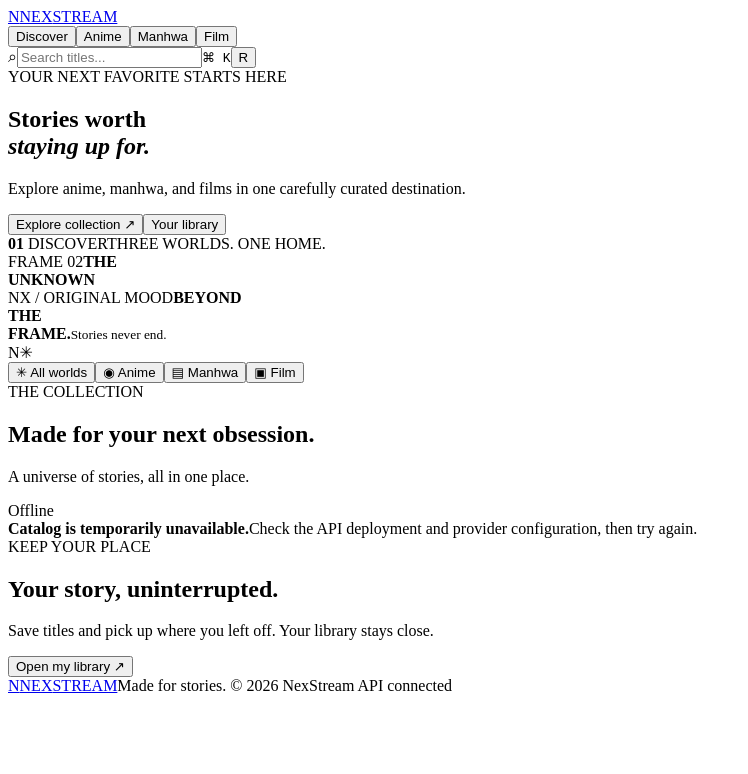
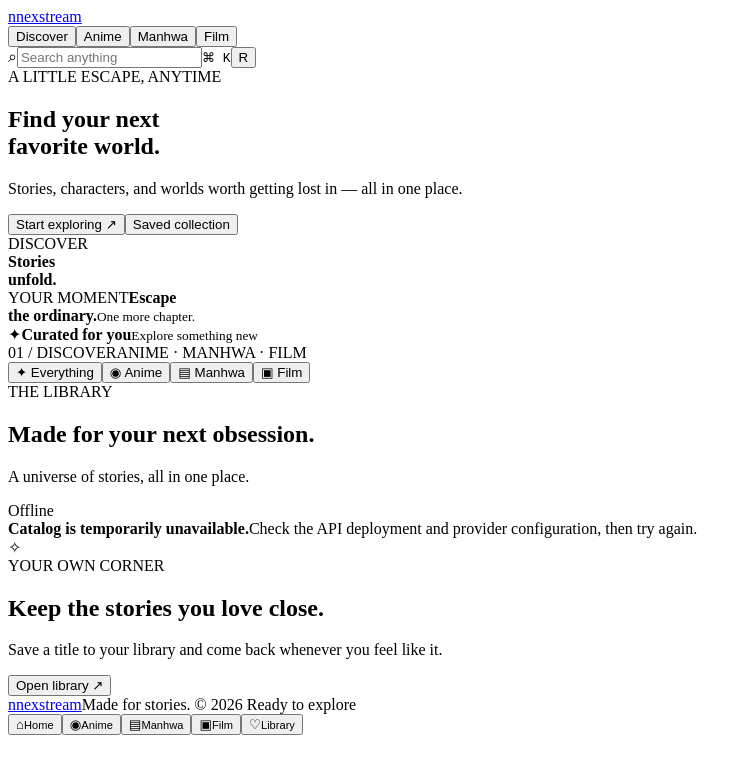
Before and after one commit to ownerhmmodzteam/NexStream, a website: page public/index.html in a window 1280 px wide. Shown: the whole page, without its empty margins (0-748 px from the left). Drawn offline with Linux system fonts and the light colour scheme; no server answers.

Commit message:
Redesign NexStream homepage with iOS-inspired glass UI

```diff
--- a/public/index.html
+++ b/public/index.html
@@ -2,30 +2,30 @@
 <html lang="id">
 <head>
 <meta charset="utf-8"><meta name="viewport" content="width=device-width,initial-scale=1,viewport-fit=cover">
-<meta name="theme-color" content="#09090b"><meta name="description" content="NexStream — Anime, Manhwa, and Film in one place">
+<meta name="theme-color" content="#111116"><meta name="description" content="NexStream — discover Anime, Manhwa, and Film">
 <link rel="manifest" href="/manifest.webmanifest"><link rel="icon" href="/icons/icon.svg">
 <link rel="preconnect" href="https://fonts.googleapis.com"><link rel="preconnect" href="https://fonts.gstatic.com" crossorigin>
 <link href="https://fonts.googleapis.com/css2?family=DM+Sans:wght@400;500;600;700&family=Manrope:wght@500;600;700;800&display=swap" rel="stylesheet">
-<link rel="stylesheet" href="/styles.css"><title>NexStream — Discover your next story</title>
+<link rel="stylesheet" href="/styles.css"><title>NexStream</title>
 </head>
 <body>
-<div class="ambient ambient-a"></div><div class="ambient ambient-b"></div>
-<header class="topbar">
-<a class="brand" href="/" aria-label="NexStream home"><span class="brand-mark">N</span><span>NEX<span>STREAM</span></span></a>
+<div class="backdrop"></div><div class="ambient ambient-a"></div><div class="ambient ambient-b"></div>
+<header class="topbar glass">
+<a class="brand" href="/" aria-label="NexStream home"><span class="brand-mark">n</span><span class="brand-name">nexstream</span></a>
 <nav class="desktop-nav" aria-label="Main navigation"><button class="nav-link active" data-route="home">Discover</button><button class="nav-link" data-route="anime">Anime</button><button class="nav-link" data-route="manhwa">Manhwa</button><button class="nav-link" data-route="film">Film</button></nav>
-<div class="top-actions"><label class="searchbox"><span>⌕</span><input id="searchInput" type="search" placeholder="Search titles..." autocomplete="off"><kbd>⌘ K</kbd></label><button class="avatar" id="libraryBtn" aria-label="Open library">R</button></div>
+<div class="top-actions"><label class="searchbox glass-soft"><span class="search-icon">⌕</span><input id="searchInput" type="search" placeholder="Search anything" autocomplete="off"><kbd>⌘ K</kbd></label><button class="avatar glass-soft" id="libraryBtn" aria-label="Open library">R</button></div>
 </header>
 <main id="app" class="shell">
-<section class="hero">
-<div class="hero-copy"><span class="eyebrow"><i></i> YOUR NEXT FAVORITE STARTS HERE</span><h1>Stories worth<br><em>staying up for.</em></h1><p>Explore anime, manhwa, and films in one carefully curated destination.</p><div class="hero-actions"><button class="btn btn-primary" data-route="anime">Explore collection <span>↗</span></button><button class="btn btn-quiet" data-route="library">Your library</button></div><div class="hero-meta"><span><b>01</b> DISCOVER</span><span class="meta-line"></span><span>THREE WORLDS. ONE HOME.</span></div></div>
-<div class="hero-art" aria-hidden="true"><div class="art-orbit orbit-one"></div><div class="art-orbit orbit-two"></div><div class="art-card art-back"><span>FRAME 02</span><b>THE<br>UNKNOWN</b></div><div class="art-card art-front"><div class="art-glow"></div><span>NX / ORIGINAL MOOD</span><b>BEYOND<br>THE<br>FRAME.</b><small>Stories never end.</small></div><div class="art-stamp">N<span>✳</span></div></div>
-</section>
-<section class="quick-cats" aria-label="Categories"><button class="cat-pill selected" data-route="home">✳ <span>All worlds</span></button><button class="cat-pill" data-route="anime">◉ <span>Anime</span></button><button class="cat-pill" data-route="manhwa">▤ <span>Manhwa</span></button><button class="cat-pill" data-route="film">▣ <span>Film</span></button></section>
-<section class="section-head"><div><span class="eyebrow">THE COLLECTION</span><h2 id="sectionTitle">Made for your next obsession.</h2><p id="sectionDesc">A universe of stories, all in one place.</p></div><div class="section-controls"><span class="live-dot"></span><span id="resultCount">Waiting for catalog</span></div></section>
-<div id="catalog" class="catalog-grid"><div class="loading-card"><span class="loader"></span><p>Connecting to NexStream catalog…</p></div></div>
-<section class="feature-strip"><div><span class="eyebrow">KEEP YOUR PLACE</span><h2>Your story, uninterrupted.</h2><p>Save titles and pick up where you left off. Your library stays close.</p></div><button class="btn btn-outline" data-route="library">Open my library ↗</button></section>
-<footer><a class="brand brand-small" href="/"><span class="brand-mark">N</span><span>NEX<span>STREAM</span></span></a><span>Made for stories. © <span id="year"></span> NexStream</span><span class="footer-status"><i></i> API connected</span></footer>
+<section class="hero glass">
+<div class="hero-copy"><span class="eyebrow"><span class="eyebrow-dot"></span> A LITTLE ESCAPE, ANYTIME</span><h1>Find your next<br><span>favorite world.</span></h1><p>Stories, characters, and worlds worth getting lost in — all in one place.</p><div class="hero-actions"><button class="btn btn-primary" data-route="anime">Start exploring <span>↗</span></button><button class="btn btn-secondary" data-route="library">Saved collection</button></div></div>
+<div class="hero-visual"><div class="visual-glow"></div><div class="visual-orb orb-one"></div><div class="visual-orb orb-two"></div><div class="visual-panel panel-back"><span>DISCOVER</span><div class="panel-shape shape-a"></div><b>Stories<br>unfold.</b></div><div class="visual-panel panel-front"><div class="panel-shape shape-b"></div><span>YOUR MOMENT</span><b>Escape<br>the ordinary.</b><small>One more chapter.</small></div><div class="floating-chip glass-soft"><span class="chip-icon">✦</span><span><b>Curated for you</b><small>Explore something new</small></span></div></div>
+<div class="hero-bottom"><span>01 / DISCOVER</span><span class="hero-line"></span><span>ANIME · MANHWA · FILM</span></div></section>
+<section class="category-row"><button class="cat-pill selected" data-route="home"><span class="cat-icon">✦</span> Everything</button><button class="cat-pill" data-route="anime"><span class="cat-icon">◉</span> Anime</button><button class="cat-pill" data-route="manhwa"><span class="cat-icon">▤</span> Manhwa</button><button class="cat-pill" data-route="film"><span class="cat-icon">▣</span> Film</button></section>
+<section class="section-head"><div><span class="eyebrow">THE LIBRARY</span><h2 id="sectionTitle">A world to step into.</h2><p id="sectionDesc">A little inspiration for your next watch or read.</p></div><div class="section-status"><span class="live-dot"></span><span id="resultCount">Loading collection</span></div></section>
+<div id="catalog" class="catalog-grid"><div class="loading-card glass"><span class="loader"></span><p>Gathering your collection…</p></div></div>
+<section class="feature-strip glass"><div class="strip-icon">✧</div><div><span class="eyebrow">YOUR OWN CORNER</span><h2>Keep the stories you love close.</h2><p>Save a title to your library and come back whenever you feel like it.</p></div><button class="btn btn-secondary" data-route="library">Open library <span>↗</span></button></section>
+<footer><a class="brand brand-small" href="/"><span class="brand-mark">n</span><span class="brand-name">nexstream</span></a><span>Made for stories. © <span id="year"></span></span><span class="footer-status"><i></i> Ready to explore</span></footer>
 </main>
-<div id="toast" class="toast" role="status" aria-live="polite"></div>
-<script src="/app.js" defer></script>
+<nav class="mobile-dock glass"><button class="dock-item active" data-route="home"><span>⌂</span><small>Home</small></button><button class="dock-item" data-route="anime"><span>◉</span><small>Anime</small></button><button class="dock-item" data-route="manhwa"><span>▤</span><small>Manhwa</small></button><button class="dock-item" data-route="film"><span>▣</span><small>Film</small></button><button class="dock-item" data-route="library"><span>♡</span><small>Library</small></button></nav>
+<div id="toast" class="toast glass" role="status" aria-live="polite"></div><script src="/app.js" defer></script>
 </body></html>
```
